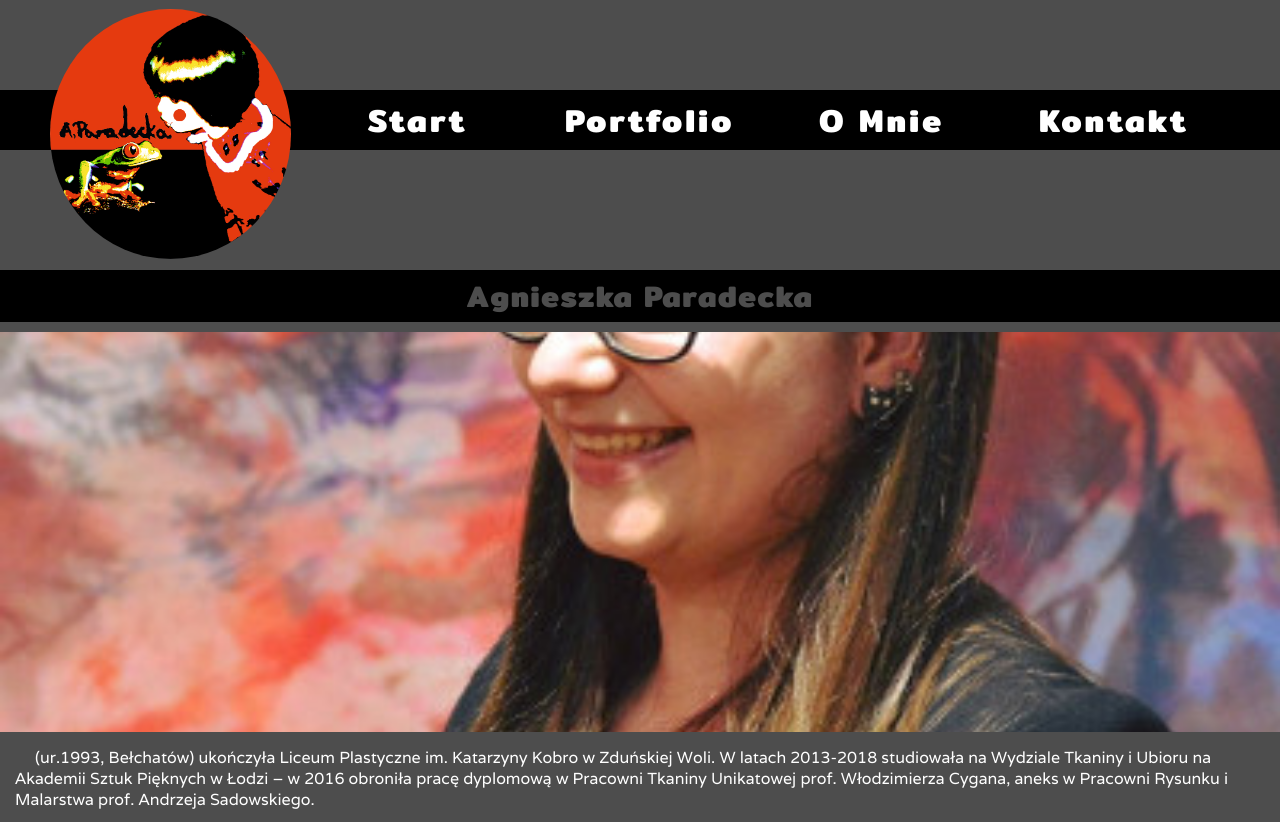
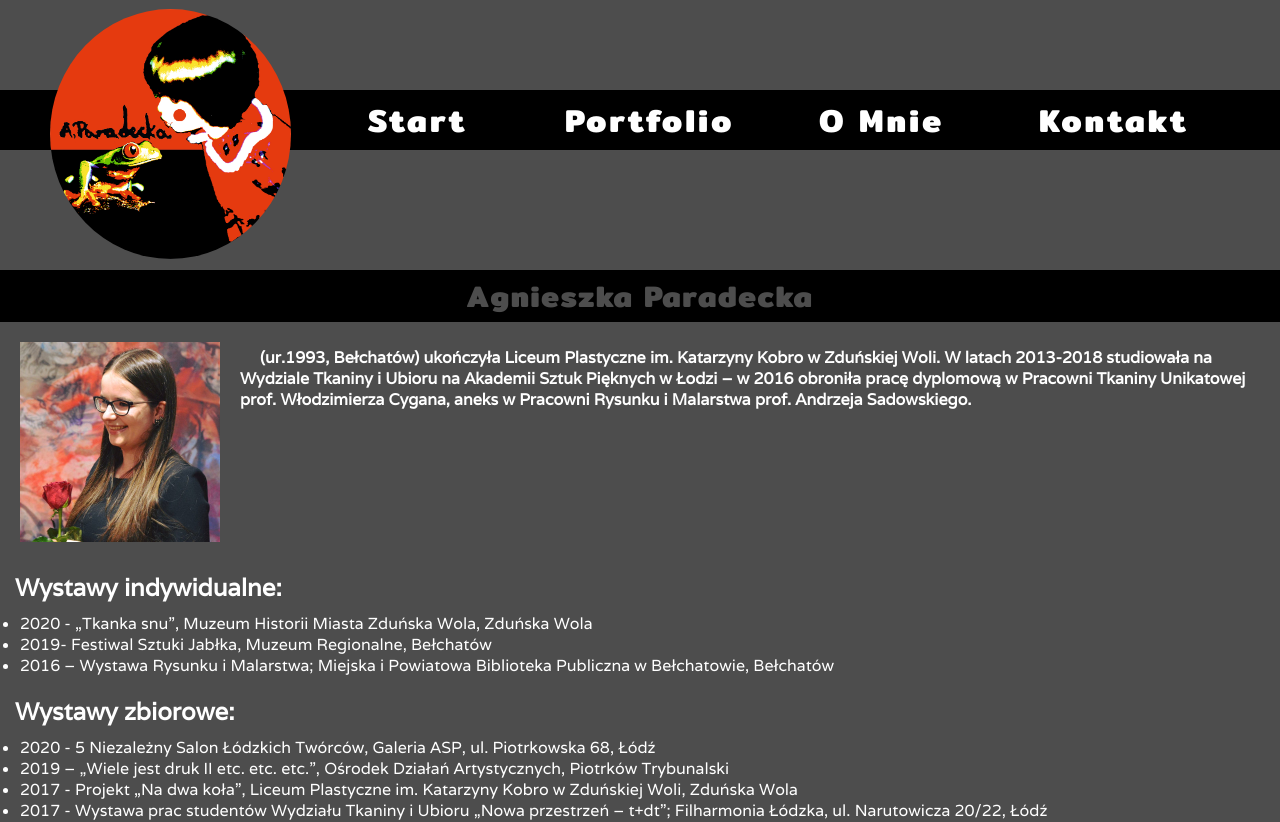
Before and after one commit to Pawello12/agnieszka_paradecka, a React (Create React App) app: page /about in a window 1280 px wide. Shown: the top 822 px of the page. Built offline with nearby package versions, Linux system fonts and the light colour scheme.

Commit message:
Create about orientation landscape

```diff
--- a/src/Pages/About/About.js
+++ b/src/Pages/About/About.js
@@ -54,7 +54,7 @@ const About = () => {
             <section className="about">
                 <div className="about__image"></div>
                 <article className="about__article">
-                    <p className="about__introduction">{content.introduction}</p>
+                    <p className="about__introduction clearfix">{content.introduction}</p>
                     <List content={content.individualExhibitions} />
                     <List content={content.collectiveExhibitions} />
                     {paragraphs}
--- a/src/Pages/About/About.scss
+++ b/src/Pages/About/About.scss
@@ -8,6 +8,13 @@
         background-image: url(../../img/about/me_400.jpg);
         background-position: 50% 50%;
         background-size: cover;
+
+        @media (orientation: landscape) {
+            width: 200px;
+            height: 200px;
+            margin: 10px 20px;
+            float: left;
+        }
     }
 
     &__article {
@@ -24,6 +31,7 @@
 
     &__introduction {
         text-indent: 20px;
+        font-weight: 700;
     }
 
     &__p {
--- a/src/styles/index.scss
+++ b/src/styles/index.scss
@@ -23,3 +23,9 @@ body {
     // height: 151vh;
     position: relative;
 }
+
+.clearfix::after {
+    clear: both;
+    content: '';
+    display: block;
+}
```
